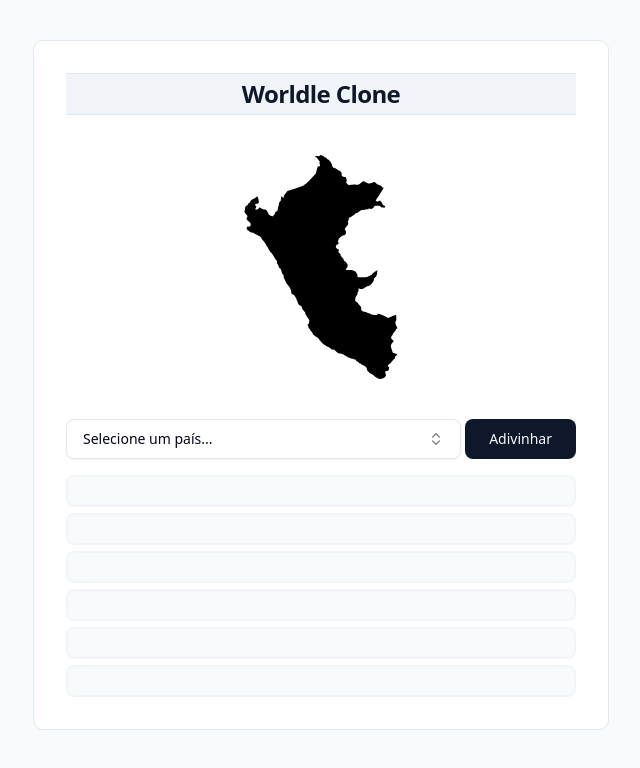
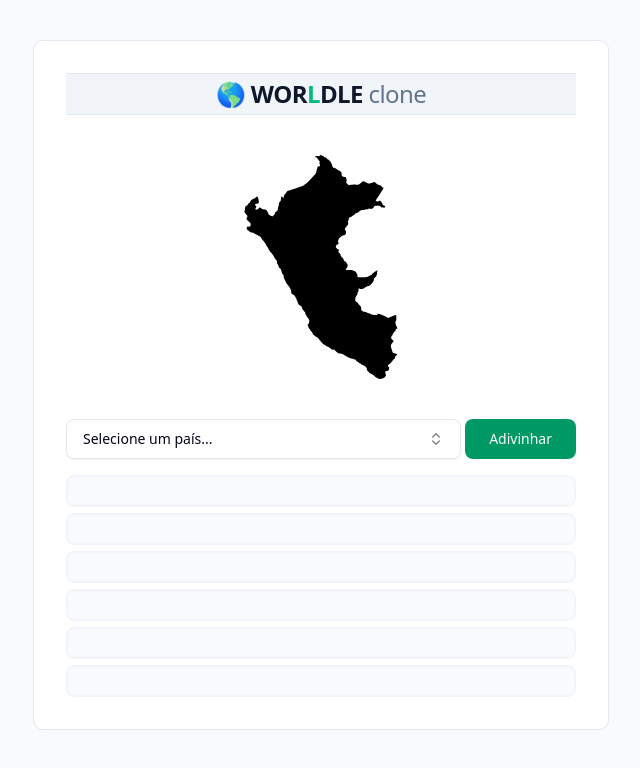
Before and after one commit to eric-figueira/worldle-clone, a React (Vite) app: page / in a window 1280 px wide. Shown: the top 768 px of the page, without its empty margins (319-959 px from the left). Built offline with nearby package versions, Linux system fonts and the light colour scheme.

Commit message:
refactor: minor changes

```diff
--- a/src/app.tsx
+++ b/src/app.tsx
@@ -15,7 +15,7 @@
     <div className="w-full min-h-screen bg-slate-50 p-10">
       <div className="flex flex-col justify-center items-center gap-10 mx-auto max-w-xl bg-white p-8 border border-slate-200 rounded-lg">
         <div className="py-1 bg-slate-100 border-t border-b border-slate-200 w-full">
-          <h1 className="text-2xl font-bold tracking-tight text-slate-900 w-full text-center">Worldle Clone</h1>
+          <h1 className="text-2xl font-bold tracking-tight text-slate-900 w-full text-center">🌎 WOR<span className="text-emerald-500 font-bold">L</span>DLE <span className="font-normal text-slate-500">clone</span></h1>
         </div>
 
         <div className="space-y-10 w-full">
--- a/src/components/ui/button.tsx
+++ b/src/components/ui/button.tsx
@@ -9,7 +9,7 @@
   {
     variants: {
       variant: {
-        default: "bg-primary text-primary-foreground hover:bg-primary/90",
+        default: "bg-emerald-600 text-primary-foreground hover:bg-emerald-600/80",
         destructive:
           "bg-destructive text-white hover:bg-destructive/90 focus-visible:ring-destructive/20 dark:focus-visible:ring-destructive/40 dark:bg-destructive/60",
         outline:
```
